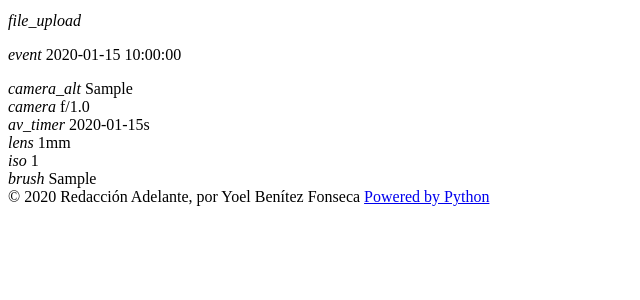
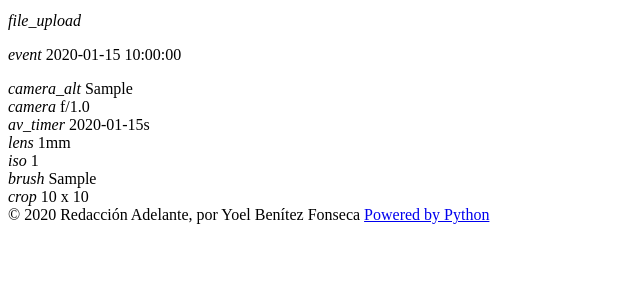
Before and after one commit to ybenitezf/redaccion, a Flask app: template app/application/photostore/templates/photostore/mis_fotos.html in a window 1280 px wide. Shown: the part 230-530 px from the top of the page, without its empty margins (0-640 px from the left). Run offline with Flask 2, Linux system fonts and the light colour scheme; tables that the repository leaves empty hold one stand-in row (values such as "Sample post"); the template is opened without the code that fills it: values that come from a table or form of the project are taken from there, most other values are stand-ins (such as "Sample title", 1, 10 or a date in 2020); parts of the project's set-up code (start-up, migrations or seed data) failed here and were passed over.

Commit message:
Mostrar dimensiones de la foto
Closes #15

Changes to be committed:

modified: application/photostore/templates/photostore/_foto_gallery.html
modified: application/photostore/templates/photostore/photo_details.html

```diff
--- a/app/application/photostore/templates/photostore/_foto_gallery.html
+++ b/app/application/photostore/templates/photostore/_foto_gallery.html
@@ -39,6 +39,7 @@
                     {% if foto.focal %}<div class="exiftag"><i class="exificon material-icons">lens</i> {{foto.focal}}mm</div>{% endif %}
                     {% if foto.isovalue %}<div class="exiftag"><i class="exificon material-icons">iso</i> {{foto.isovalue}}</div>{% endif %}
                     {% if foto.software %}<div class="exiftag"><i class="exificon material-icons">brush</i> {{foto.software}}</div>{% endif %}
+                    {% if foto.image_width and foto.image_height %}<div class="exiftag"><i class="exificon material-icons">crop</i> {{foto.image_width}} x {{foto.image_height}}</div>{% endif %}
                     <!-- en opcionales -->
                 </div>
             </div>
--- a/app/application/photostore/templates/photostore/photo_details.html
+++ b/app/application/photostore/templates/photostore/photo_details.html
@@ -59,6 +59,7 @@
                 {% if foto.focal %}<div class="exiftag"><i class="exificon material-icons">lens</i> {{foto.focal}}mm</div>{% endif %}
                 {% if foto.isovalue %}<div class="exiftag"><i class="exificon material-icons">iso</i> {{foto.isovalue}}</div>{% endif %}
                 {% if foto.software %}<div class="exiftag"><i class="exificon material-icons">brush</i> {{foto.software}}</div>{% endif %}
+                {% if foto.image_width and foto.image_height %}<div class="exiftag"><i class="exificon material-icons">crop</i> {{foto.image_width}} x {{foto.image_height}}</div>{% endif %}
                 <!-- en opcionales -->
             </div>
         </div>
```
